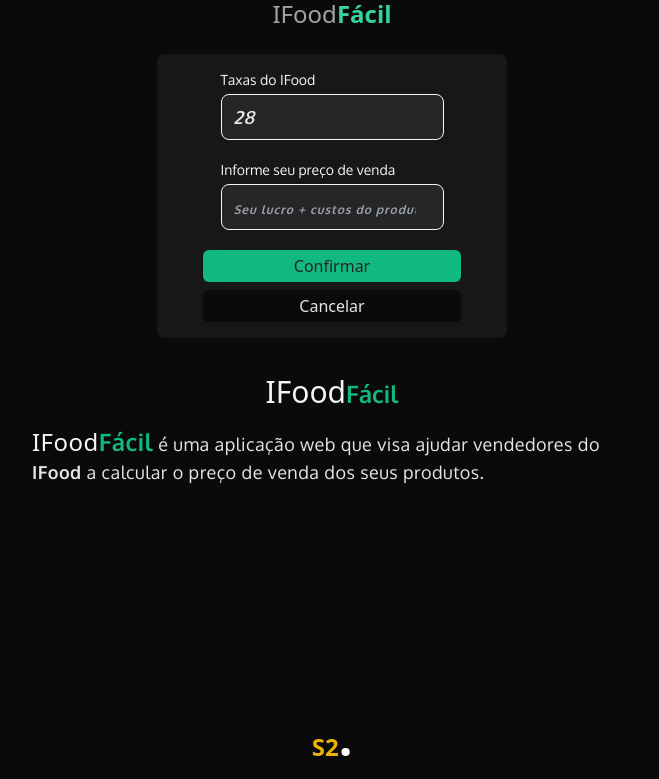
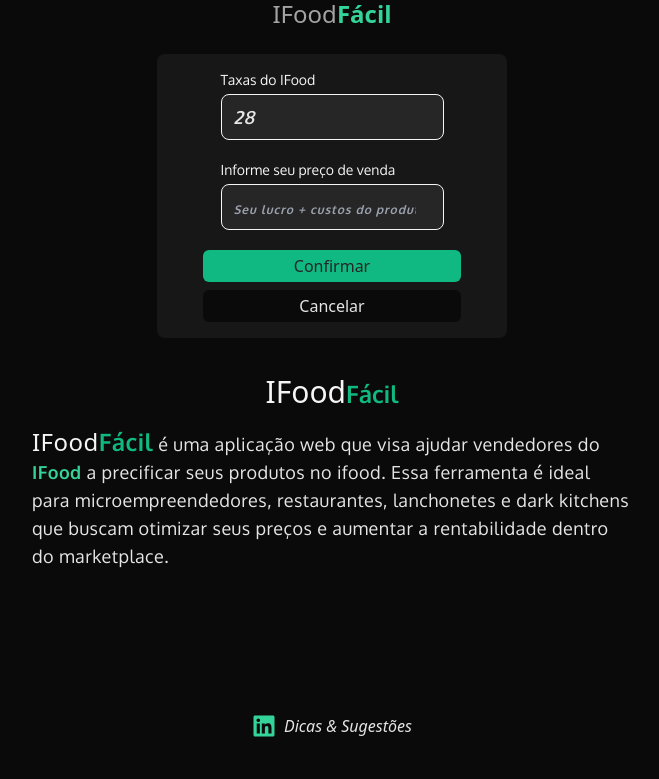
Before and after one commit to jkswebsites/Smart-Metrics-Tools, a Next.js app: page / in a window 1280 px wide. Shown: the part 252-1031 px from the top of the page, without its empty margins (308-967 px from the left). After the commit the page ends 1006 px from the top, so only its background shows below. Built offline with nearby package versions, Linux system fonts and the light colour scheme.

Commit message:
fix: change text

```diff
--- a/app/(ifood-facil)/_components/form-tax.tsx
+++ b/app/(ifood-facil)/_components/form-tax.tsx
@@ -32,7 +32,7 @@
     const valueTotalOfSell = calculateValueOfSell(valueOfSell, valueIfood);
     setMetris({
       taxIfood: valueIfood,
-      myPrice: valueOfSell,
+      myPrice: valueTotalOfSell - valueIfood,
       valueOfSell: valueTotalOfSell,
     });
     window.scrollBy({
--- a/app/(ifood-facil)/_components/main-manager.tsx
+++ b/app/(ifood-facil)/_components/main-manager.tsx
@@ -10,7 +10,6 @@
 }
 const MainManager = () => {
   const [metrics, setMetrics] = useState<IMetrics | null>(null);
-  console.log(metrics);
 
   return (
     <>
--- a/app/(ifood-facil)/_components/show-metrics.tsx
+++ b/app/(ifood-facil)/_components/show-metrics.tsx
@@ -10,8 +10,8 @@
       </h2>
 
       <ul className="mt-4 space-y-3">
-        <ItemMetric label="Valor de Venda" value={valueOfSell} />
-        <ItemMetric label="Custo + Lucro" value={myPrice} />
+        <ItemMetric label="Valor de venda no IFood" value={valueOfSell} />
+        <ItemMetric label="Seu valor de venda" value={myPrice} />
         <ItemMetric label="Taxa do IFood" value={taxIfood} />
       </ul>
     </div>
--- a/app/(ifood-facil)/page.tsx
+++ b/app/(ifood-facil)/page.tsx
@@ -29,15 +29,18 @@
           <Article>
             <Subtitle firstWord="IFood" secoundtWord="Fácil" />
             <Paragraph>
-              <span className="font-sans text-2xl font-light text-neutral-100">
+              <strong className="font-sans text-2xl font-light text-neutral-100">
                 IFood
-              </span>
-              <span className="font-oxygen text-2xl font-black text-emerald-500">
+              </strong>
+              <strong className="font-oxygen text-2xl font-black text-emerald-500">
                 Fácil
-              </span>{' '}
+              </strong>{' '}
               é uma aplicação web que visa ajudar vendedores do{' '}
-              <strong>IFood</strong> a calcular o preço de venda dos seus
-              produtos.
+              <strong className="text-emerald-400">IFood</strong> a precificar
+              seus produtos no ifood. Essa ferramenta é ideal para
+              microempreendedores, restaurantes, lanchonetes e dark kitchens que
+              buscam otimizar seus preços e aumentar a rentabilidade dentro do
+              marketplace.
             </Paragraph>
           </Article>
         </section>
--- a/app/_components/footer.tsx
+++ b/app/_components/footer.tsx
@@ -1,12 +1,17 @@
+import Link from 'next/link';
 import React from 'react';
+import { FaLinkedin } from 'react-icons/fa6';
 
 const Footer = () => {
   return (
     <footer className="flex flex-col items-center justify-start py-4">
-      <h2 className="text-2xl font-bold text-yellow-500">
-        S2
-        <span className="text-5xl text-white">.</span>
-      </h2>
+      <Link
+        className="flex items-center gap-2"
+        href={'https://www.linkedin.com/in/jacksoncajui/'}
+      >
+        <FaLinkedin className="text-2xl text-emerald-400" />
+        <span className="italic">Dicas & Sugestões</span>
+      </Link>
     </footer>
   );
 };
```
